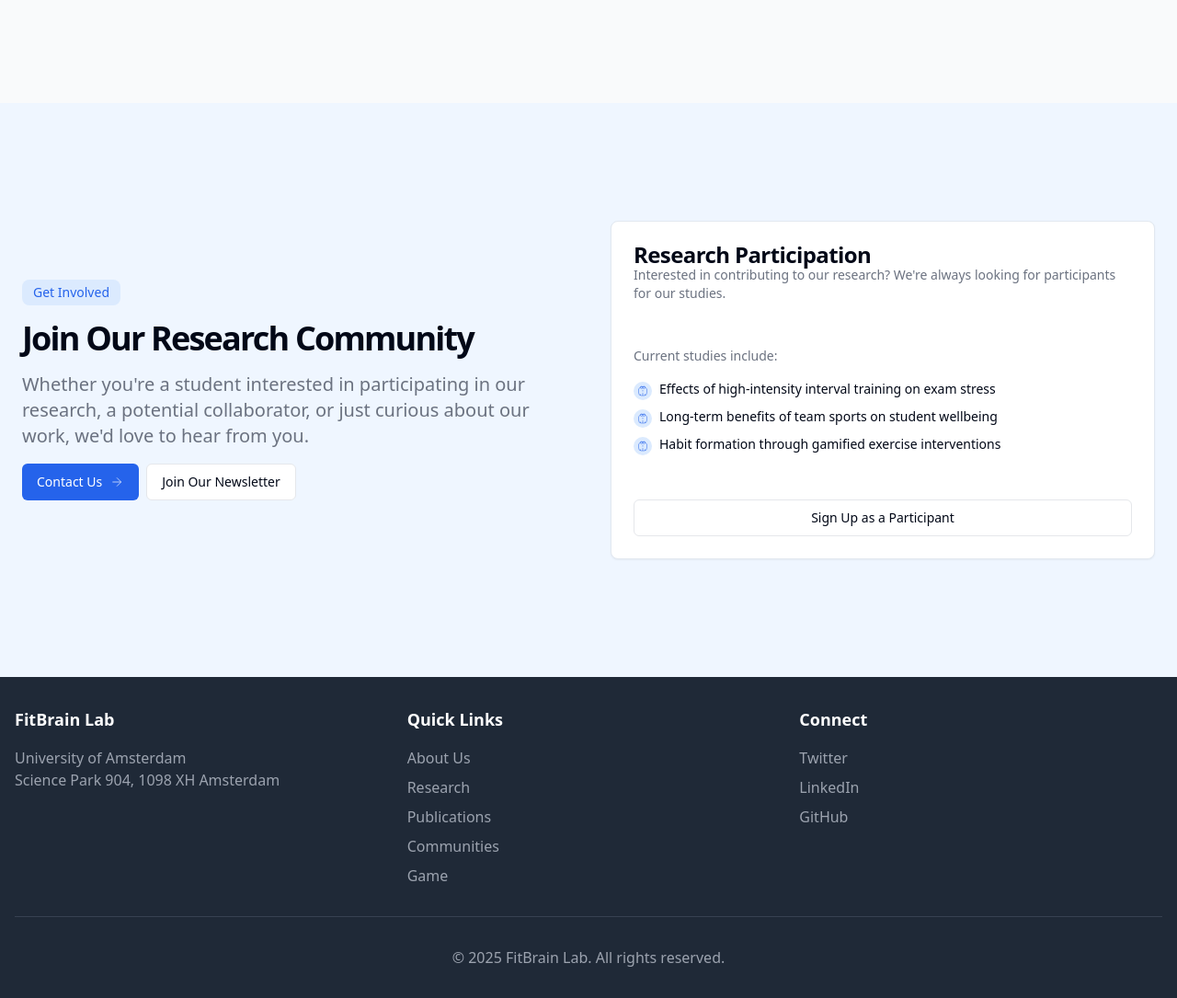
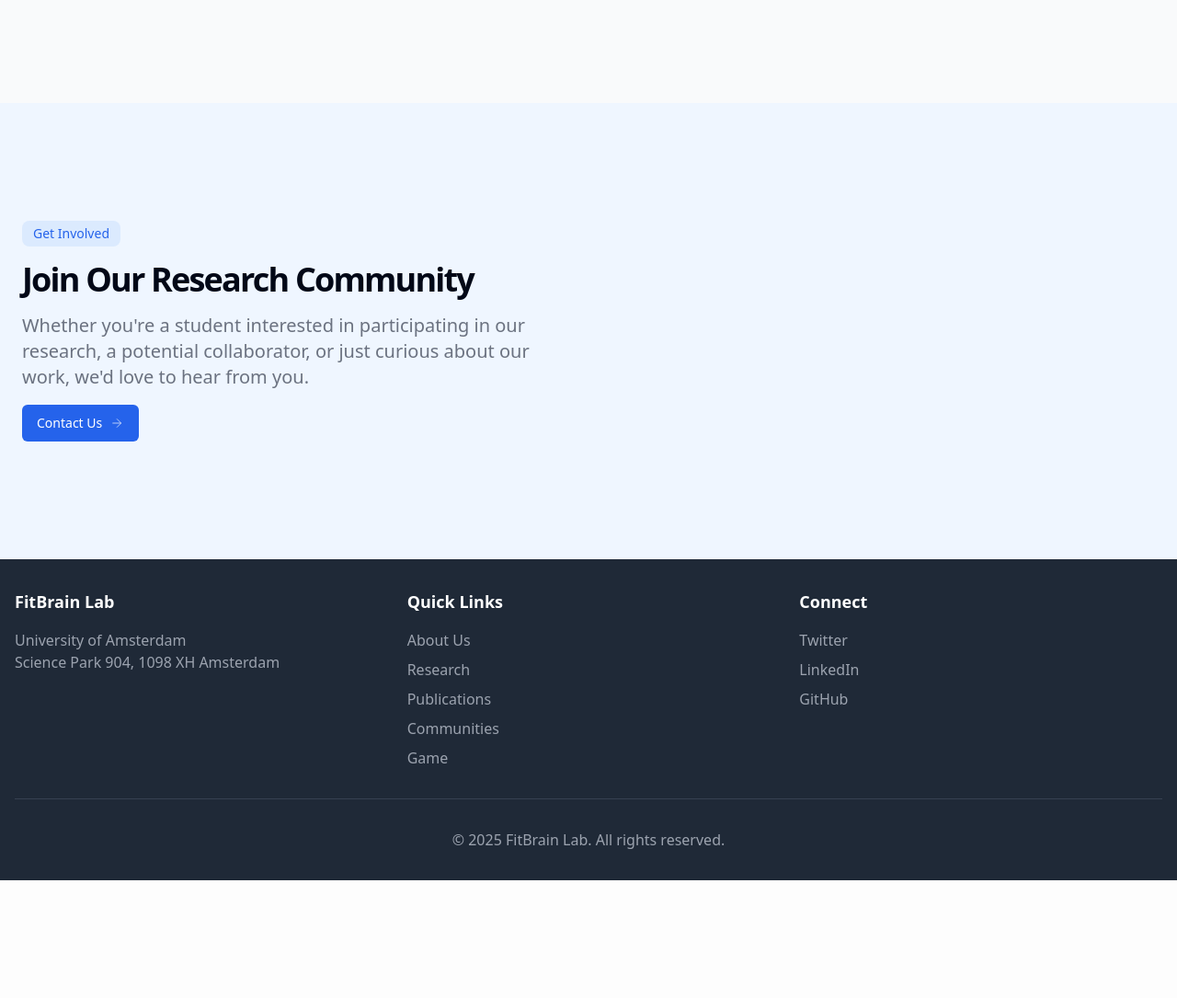
Before and after one commit to davidguarinv/FitBrainLab, a Flask app: page / in a window 1280 px wide. Shown: the part 5277-6362 px from the top of the page at 92% size. After the commit the page ends 6234 px from the top, so only its background shows below. Run offline with Flask 3, Linux system fonts and the light colour scheme.

Commit message:
changed some stlying, moved template directories around

```diff
--- a/static/css/input.css
+++ b/static/css/input.css
@@ -49,7 +49,7 @@
     }
   }
 
-@layer base {
+  @layer base {
     * {
       @apply border-border;
     }
--- a/static/css/output.css
+++ b/static/css/output.css
@@ -1460,14 +1460,6 @@
   font-style: italic;
 }
 
-.leading-none {
-  line-height: 1;
-}
-
-.tracking-tight {
-  letter-spacing: -0.025em;
-}
-
 .tracking-tighter {
   letter-spacing: -0.05em;
 }
--- a/templates/index.html
+++ b/templates/index.html
@@ -844,116 +844,9 @@
                     <path d="m12 5 7 7-7 7"></path>
                 </svg>
                 </a>
-                <a
-                href="#"
-                class="inline-flex items-center justify-center rounded-md text-sm font-medium ring-offset-white transition-colors focus-visible:outline-none focus-visible:ring-2 focus-visible:ring-blue-600 focus-visible:ring-offset-2 disabled:pointer-events-none disabled:opacity-50 border border-gray-200 bg-white hover:bg-gray-100 hover:text-blue-600 h-10 px-4 py-2"
-                >
-                Join Our Newsletter
-                </a>
             </div>
             </div>
-            <div class="rounded-lg border bg-white text-card-foreground shadow-sm">
-            <div class="p-6">
-                <h3 class="text-2xl font-semibold leading-none tracking-tight">Research Participation</h3>
-                <p class="text-sm text-gray-500">
-                Interested in contributing to our research? We're always looking for participants for our studies.
-                </p>
-            </div>
-            <div class="p-6">
-                <p class="text-sm text-gray-500 mb-4">Current studies include:</p>
-                <ul class="space-y-2 text-sm">
-                <li class="flex items-start gap-2">
-                    <div class="rounded-full bg-blue-100 p-1 mt-0.5">
-                    <!-- Brain icon -->
-                    <svg
-                        xmlns="http://www.w3.org/2000/svg"
-                        width="24"
-                        height="24"
-                        viewBox="0 0 24 24"
-                        fill="none"
-                        stroke="currentColor"
-                        strokeWidth="2"
-                        strokeLinecap="round"
-                        strokeLinejoin="round"
-                        class="h-3 w-3 text-blue-600"
-                    >
-                        <path d="M9.5 2a2.5 2.5 0 1 1 0 5 2.5 2.5 0 0 1 0-5Z"></path>
-                        <path d="M14.5 2a2.5 2.5 0 1 1 0 5 2.5 2.5 0 0 1 0-5Z"></path>
-                        <path d="M3 7v9a6 6 0 0 0 6 6h6a6 6 0 0 0 6-6V7"></path>
-                        <path d="M7 22v-3"></path>
-                        <path d="M17 22v-3"></path>
-                        <path d="M12 22v-6"></path>
-                        <path d="M12 13v-3"></path>
-                        <path d="M5 7v0a4 4 0 0 1 4-4h6a4 4 0 0 1 4 4v0"></path>
-                    </svg>
-                    </div>
-                    <span>Effects of high-intensity interval training on exam stress</span>
-                </li>
-                <li class="flex items-start gap-2">
-                    <div class="rounded-full bg-blue-100 p-1 mt-0.5">
-                    <!-- Brain icon -->
-                    <svg
-                        xmlns="http://www.w3.org/2000/svg"
-                        width="24"
-                        height="24"
-                        viewBox="0 0 24 24"
-                        fill="none"
-                        stroke="currentColor"
-                        strokeWidth="2"
-                        strokeLinecap="round"
-                        strokeLinejoin="round"
-                        class="h-3 w-3 text-blue-600"
-                    >
-                        <path d="M9.5 2a2.5 2.5 0 1 1 0 5 2.5 2.5 0 0 1 0-5Z"></path>
-                        <path d="M14.5 2a2.5 2.5 0 1 1 0 5 2.5 2.5 0 0 1 0-5Z"></path>
-                        <path d="M3 7v9a6 6 0 0 0 6 6h6a6 6 0 0 0 6-6V7"></path>
-                        <path d="M7 22v-3"></path>
-                        <path d="M17 22v-3"></path>
-                        <path d="M12 22v-6"></path>
-                        <path d="M12 13v-3"></path>
-                        <path d="M5 7v0a4 4 0 0 1 4-4h6a4 4 0 0 1 4 4v0"></path>
-                    </svg>
-                    </div>
-                    <span>Long-term benefits of team sports on student wellbeing</span>
-                </li>
-                <li class="flex items-start gap-2">
-                    <div class="rounded-full bg-blue-100 p-1 mt-0.5">
-                    <!-- Brain icon -->
-                    <svg
-                        xmlns="http://www.w3.org/2000/svg"
-                        width="24"
-                        height="24"
-                        viewBox="0 0 24 24"
-                        fill="none"
-                        stroke="currentColor"
-                        strokeWidth="2"
-                        strokeLinecap="round"
-                        strokeLinejoin="round"
-                        class="h-3 w-3 text-blue-600"
-                    >
-                        <path d="M9.5 2a2.5 2.5 0 1 1 0 5 2.5 2.5 0 0 1 0-5Z"></path>
-                        <path d="M14.5 2a2.5 2.5 0 1 1 0 5 2.5 2.5 0 0 1 0-5Z"></path>
-                        <path d="M3 7v9a6 6 0 0 0 6 6h6a6 6 0 0 0 6-6V7"></path>
-                        <path d="M7 22v-3"></path>
-                        <path d="M17 22v-3"></path>
-                        <path d="M12 22v-6"></path>
-                        <path d="M12 13v-3"></path>
-                        <path d="M5 7v0a4 4 0 0 1 4-4h6a4 4 0 0 1 4 4v0"></path>
-                    </svg>
-                    </div>
-                    <span>Habit formation through gamified exercise interventions</span>
-                </li>
-                </ul>
-            </div>
-            <div class="p-6">
-                <a
-                href="#"
-                class="inline-flex items-center justify-center rounded-md text-sm font-medium ring-offset-white transition-colors focus-visible:outline-none focus-visible:ring-2 focus-visible:ring-blue-600 focus-visible:ring-offset-2 disabled:pointer-events-none disabled:opacity-50 border border-gray-200 bg-white hover:bg-gray-100 hover:text-blue-600 h-10 px-4 py-2 w-full"
-                >
-                Sign Up as a Participant
-                </a>
-            </div>
-            </div>
+
         </div>
         </div>
     </section>
```
Also changed, not shown: templates/Communities 4.html (renamed from templates/communities/Communities 4.html), templates/Communities2.html (renamed from templates/communities/Communities2.html), templates/Communities3.html (renamed from templates/communities/Communities3.html), templates/communities.html (renamed from templates/communities/communities.html), templates/game.html (renamed from templates/game/game.html), templates/game_layout.html (renamed from templates/game/game_layout.html), templates/login.html (renamed from templates/game/login.html), templates/signup.html (renamed from templates/game/signup.html).
